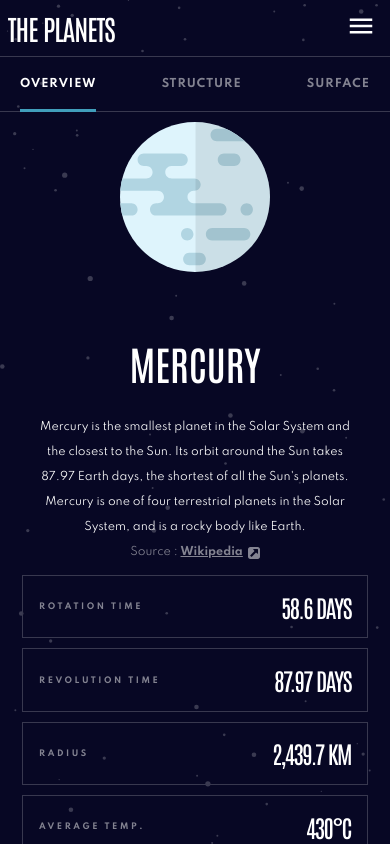
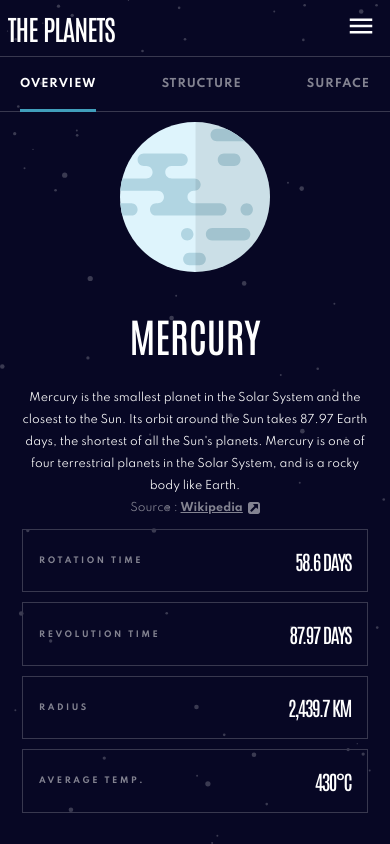
Before and after one commit to vericamitreva/planets-fact-site, a React (Create React App) app: page / in a window 390 px wide. Built offline with nearby package versions, Linux system fonts and the light colour scheme.

Commit message:
Small Changes

```diff
--- a/src/components/Header/MobileMenu/mobileMenu.css
+++ b/src/components/Header/MobileMenu/mobileMenu.css
@@ -1,6 +1,6 @@
 .mobile-menu {
     background-color: #070724;
-    position: fixed;
+    position: absolute;
     top: 60px;
     left: 0;
     width: 100%;
--- a/src/components/Home/home.css
+++ b/src/components/Home/home.css
@@ -296,8 +296,8 @@
     }
 
     .planet-image-info {
-        gap: 40px;
-        width: 80%;
+        gap: 12px;
+        width: 90%;
     }
 
     .planet-image img {
@@ -316,6 +316,7 @@
     .planet-info p {
         margin: 0;
         text-align: center;
+        line-height: 22px;
     }
 
     .info {
@@ -344,4 +345,7 @@
         padding-inline: 5%;
     }
 
+    .characteristics h2 {
+        font-size: 20px;
+    }
 }
```
